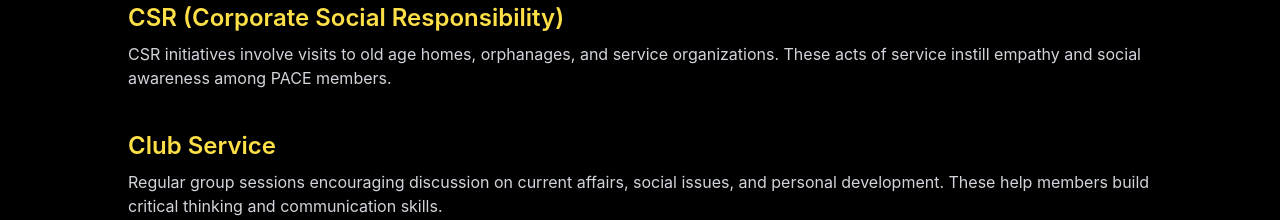
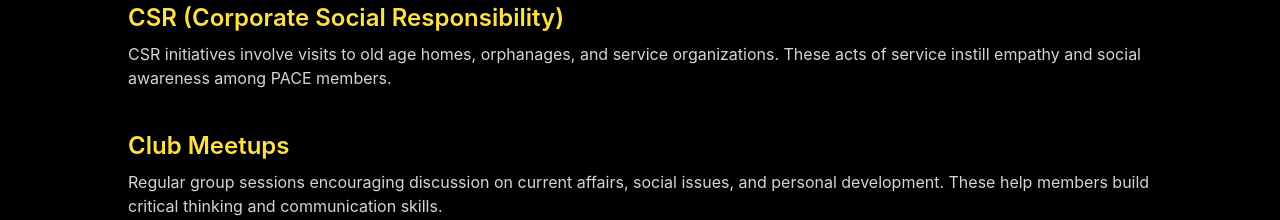
Before and after one commit to webd-pace/PACE25, a React (Create React App) app: page /About in a window 1280 px wide. Shown: the part 1320-1540 px from the top of the page. Built offline with nearby package versions, Linux system fonts and the light colour scheme.

Commit message:
`Update About page: rename "Club Service" to "Club Meetups"`

```diff
--- a/src/Pages/About.jsx
+++ b/src/Pages/About.jsx
@@ -101,7 +101,7 @@
 
               {/* Club Service */}
               <div>
-                <h3 className="text-2xl font-semibold text-yellow-300 mb-2">Club Service</h3>
+                <h3 className="text-2xl font-semibold text-yellow-300 mb-2">Club Meetups</h3>
                 <p className="text-gray-300">
                   Regular group sessions encouraging discussion on current affairs, social issues, and personal development. These help members build critical thinking and communication skills.
                 </p>
```
